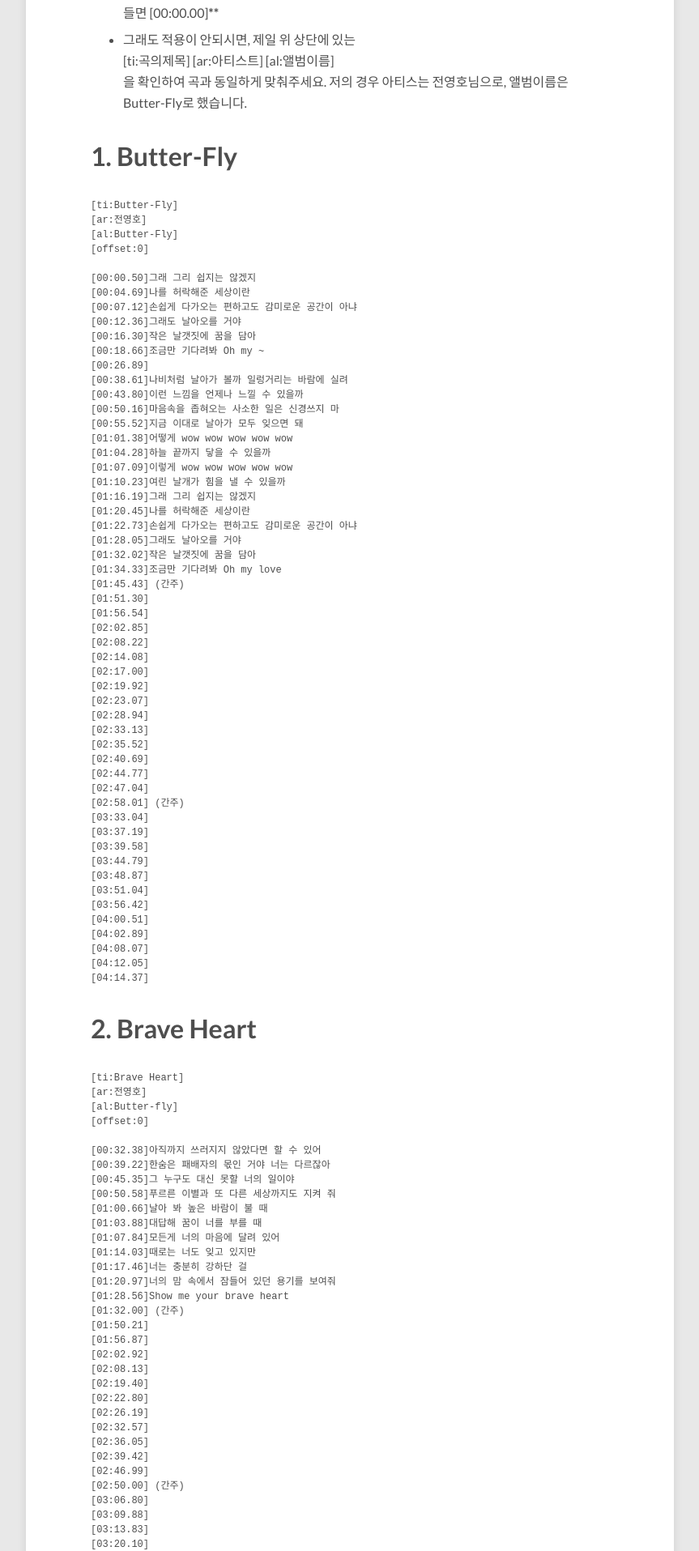
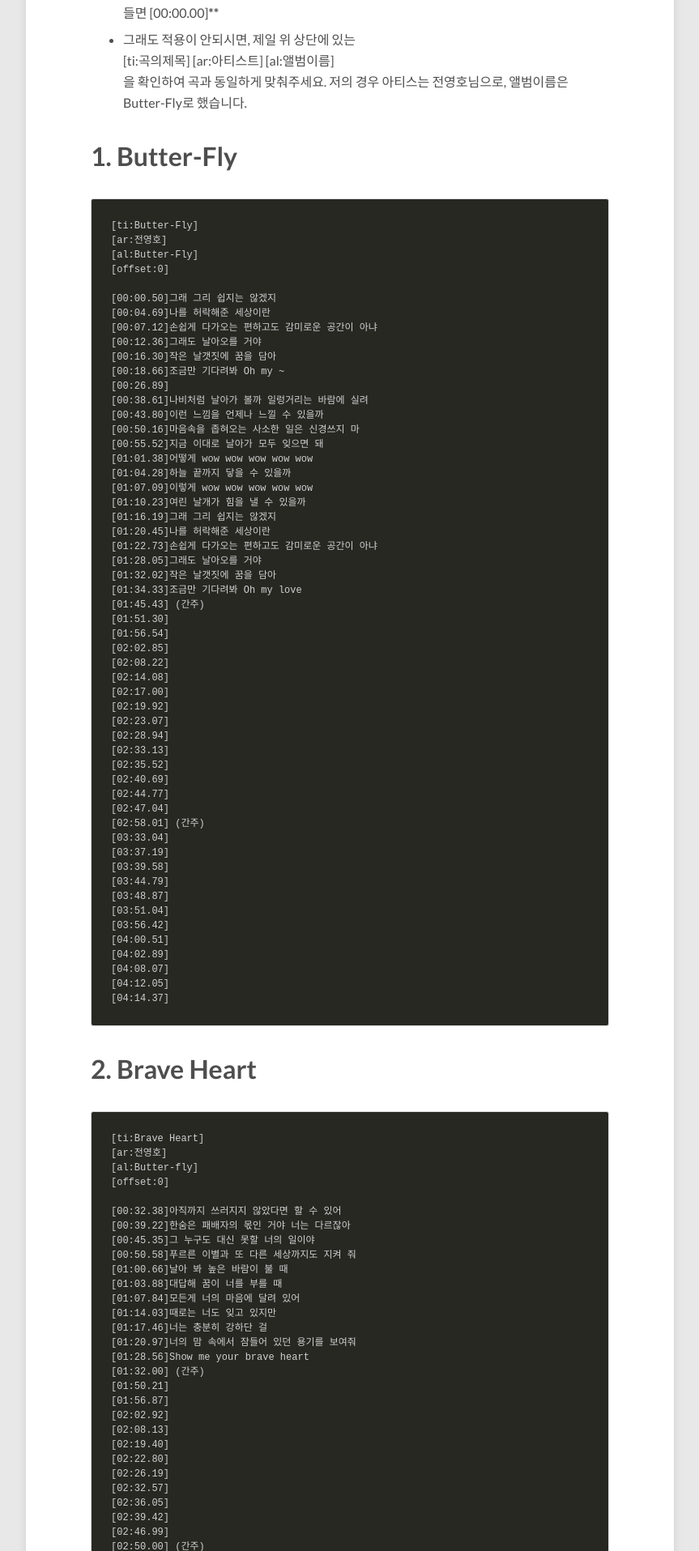
Before and after one commit to Luminebear/Luminebear.github.io, a Jekyll site: the page built from _posts/2020-07-18-Butter-Fly-album-synclyrics.md, in a window 1280 px wide. Shown: the part 1061-2976 px from the top of the page at 81% size, without its empty margins (208-1071 px from the left). Built offline with Jekyll 4.4.1, drawn with Linux system fonts in a browser that asks for light colours; nearby versions of some CDN libraries.

Commit message:
little changes

````diff
--- a/_posts/2020-07-18-Butter-Fly-album-synclyrics.md
+++ b/_posts/2020-07-18-Butter-Fly-album-synclyrics.md
@@ -27,7 +27,7 @@ comments: false
 * 그래도 적용이 안되시면, 제일 위 상단에 있는 <br> [ti:곡의제목] [ar:아티스트] [al:앨범이름] <br> 을 확인하여 곡과 동일하게 맞춰주세요. 저의 경우 아티스는 전영호님으로, 앨범이름은 Butter-Fly로 했습니다.
 
 # 1. Butter-Fly
-```lrc
+```
 [ti:Butter-Fly]
 [ar:전영호]
 [al:Butter-Fly]
@@ -85,7 +85,7 @@ comments: false
 ```
 
 # 2. Brave Heart
-```lrc
+```
 [ti:Brave Heart]
 [ar:전영호]
 [al:Butter-fly]
@@ -125,7 +125,7 @@ comments: false
 ```
 
 # 3. Butter-Fly (Ballad ver.)
-```lrc
+```
 [ti:Butter Fly (Ballad Ver.)]
 [ar:전영호]
 [al:Butter-fly]
@@ -180,7 +180,7 @@ comments: false
 ※ Butter-Fly (Ballad ver.)의 Oh my love 부분이 길어 끊었습니다. 그 위로 채워주시면 되겠습니다.
 
 # 4. Butter-Fly (우리들의 War Game Ver.)
-```lrc
+```
 [ti:Butter Fly (우리들의 War Game Ver.)]
 [ar:전영호]
 [al:Butter-fly]
````
